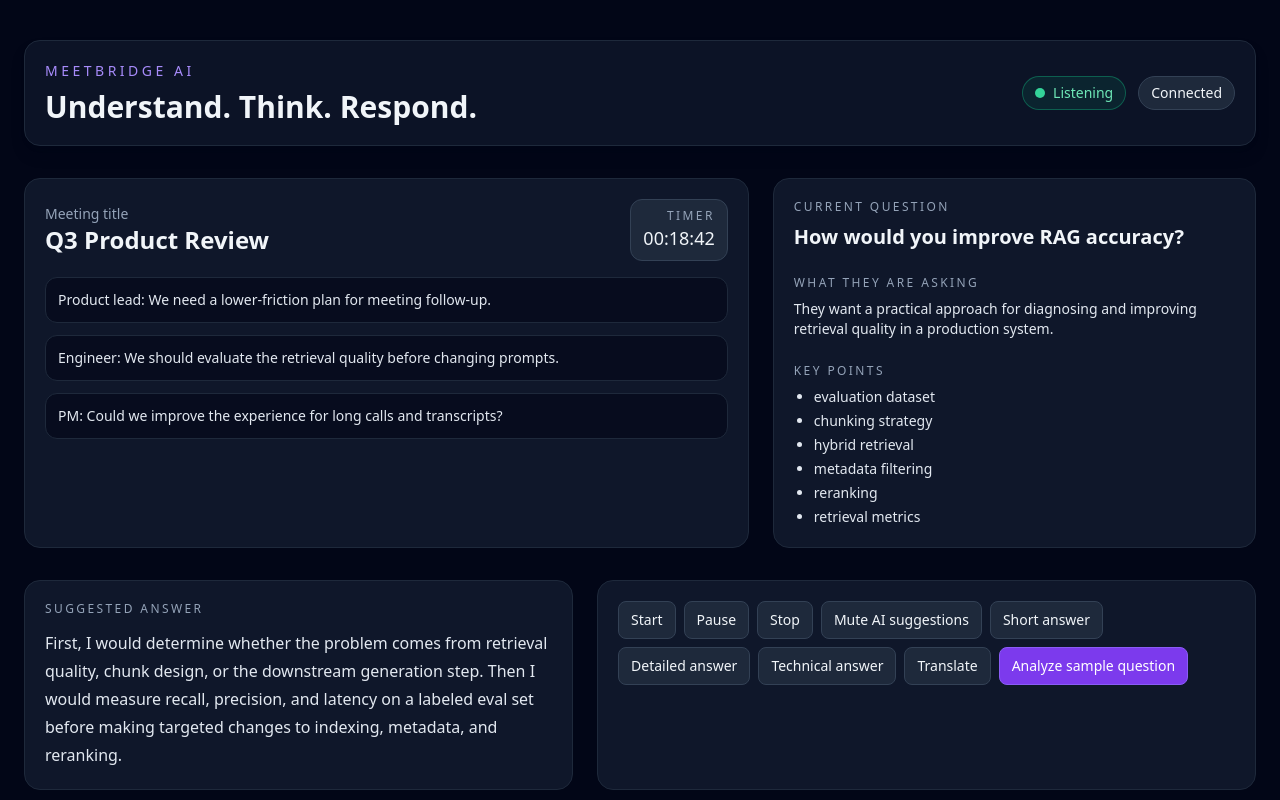
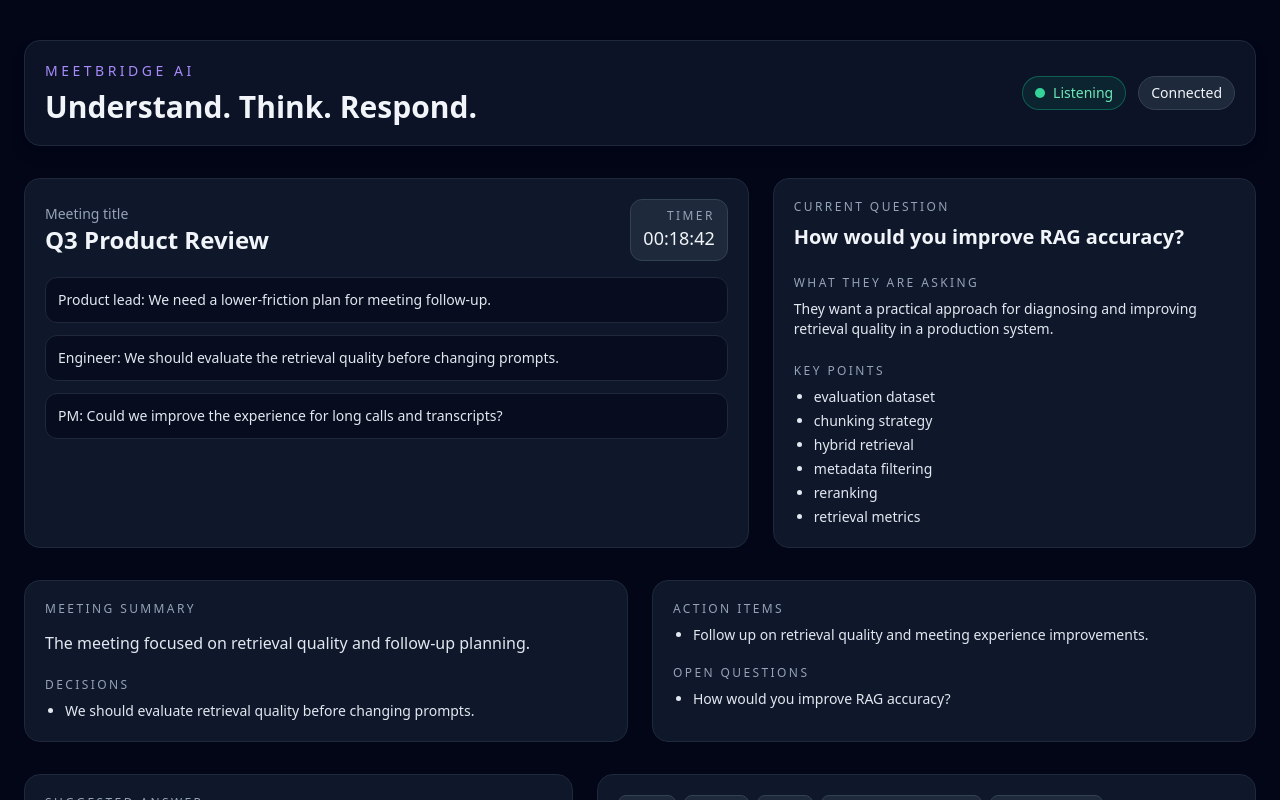
Before and after one commit to chetan1804/meet-bridge-ai, a Next.js app in the folder frontend/: page / in a window 1280 px wide. Shown: the top 800 px of the page. Built offline with nearby package versions, Linux system fonts and the light colour scheme; no server answers.

Commit message:
surface structured meeting insights in dashboard

```diff
--- a/frontend/src/app/page.tsx
+++ b/frontend/src/app/page.tsx
@@ -19,6 +19,15 @@ const fallbackKeyPoints = [
 
 const sampleQuestion = "How would you improve RAG accuracy?";
 
+const defaultMeetingInsights = {
+  summary: "The meeting focused on retrieval quality and follow-up planning.",
+  decisions: ["We should evaluate retrieval quality before changing prompts."],
+  action_items: [
+    "Follow up on retrieval quality and meeting experience improvements.",
+  ],
+  open_questions: ["How would you improve RAG accuracy?"],
+};
+
 export default function Home() {
   const [transcript, setTranscript] = useState<string[]>(fallbackTranscript);
   const [currentQuestion, setCurrentQuestion] =
@@ -31,6 +40,9 @@ export default function Home() {
   );
   const [importantTopics, setImportantTopics] =
     useState<string[]>(fallbackKeyPoints);
+  const [meetingInsights, setMeetingInsights] = useState(
+    defaultMeetingInsights,
+  );
   const [meetingTitle, setMeetingTitle] = useState("Q3 Product Review");
   const [listening, setListening] = useState(true);
   const [connected, setConnected] = useState(true);
@@ -58,6 +70,20 @@ export default function Home() {
       }
       if (data.important_topics?.length) {
         setImportantTopics(data.important_topics);
+      }
+      if (data.meeting_insights) {
+        setMeetingInsights({
+          summary:
+            data.meeting_insights.summary || defaultMeetingInsights.summary,
+          decisions:
+            data.meeting_insights.decisions || defaultMeetingInsights.decisions,
+          action_items:
+            data.meeting_insights.action_items ||
+            defaultMeetingInsights.action_items,
+          open_questions:
+            data.meeting_insights.open_questions ||
+            defaultMeetingInsights.open_questions,
+        });
       }
       if (data.title) {
         setMeetingTitle(data.title);
@@ -237,6 +263,54 @@ export default function Home() {
           </aside>
         </section>
 
+        <section className="grid gap-6 lg:grid-cols-2">
+          <div className="rounded-2xl border border-slate-800 bg-slate-900 p-5">
+            <p className="text-xs uppercase tracking-[0.2em] text-slate-400">
+              Meeting summary
+            </p>
+            <p className="mt-3 text-base leading-7 text-slate-200">
+              {meetingInsights.summary}
+            </p>
+
+            <div className="mt-5 space-y-4">
+              <div>
+                <p className="text-xs uppercase tracking-[0.2em] text-slate-400">
+                  Decisions
+                </p>
+                <ul className="mt-2 list-disc space-y-1 pl-5 text-sm text-slate-200">
+                  {meetingInsights.decisions.map((item) => (
+                    <li key={item}>{item}</li>
+                  ))}
+                </ul>
+              </div>
+            </div>
+          </div>
+
+          <div className="rounded-2xl border border-slate-800 bg-slate-900 p-5">
+            <div>
+              <p className="text-xs uppercase tracking-[0.2em] text-slate-400">
+                Action items
+              </p>
+              <ul className="mt-2 list-disc space-y-1 pl-5 text-sm text-slate-200">
+                {meetingInsights.action_items.map((item) => (
+                  <li key={item}>{item}</li>
+                ))}
+              </ul>
+            </div>
+
+            <div className="mt-5">
+              <p className="text-xs uppercase tracking-[0.2em] text-slate-400">
+                Open questions
+              </p>
+              <ul className="mt-2 list-disc space-y-1 pl-5 text-sm text-slate-200">
+                {meetingInsights.open_questions.map((item) => (
+                  <li key={item}>{item}</li>
+                ))}
+              </ul>
+            </div>
+          </div>
+        </section>
+
         <section className="grid gap-6 lg:grid-cols-[1fr_1.2fr]">
           <div className="rounded-2xl border border-slate-800 bg-slate-900 p-5">
             <p className="text-xs uppercase tracking-[0.2em] text-slate-400">
```
